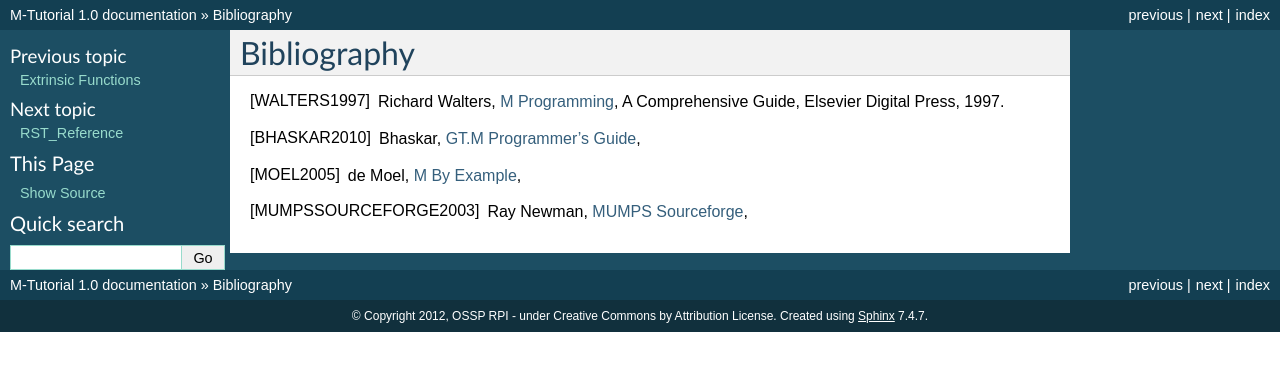
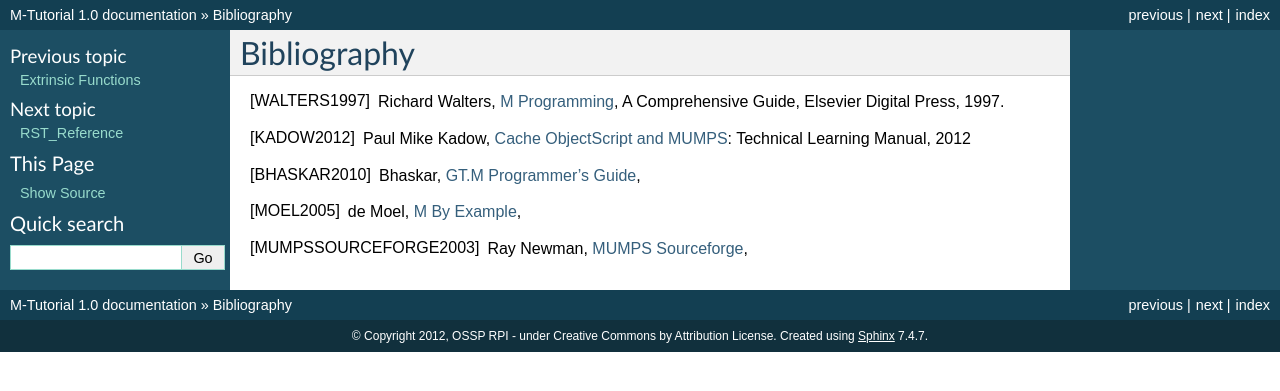
Before and after one commit to luisibanez/M-Tutorial, a Sphinx documentation site: the page built from source/Bibliography.rst, in a window 1280 px wide. Shown: the top 391 px of the page. Built offline with Sphinx 7.4.7, drawn with Linux system fonts in a browser that asks for light colours.

Commit message:
Adding reference to Mike Kadow's book.

```diff
--- a/source/Bibliography.rst
+++ b/source/Bibliography.rst
@@ -4,6 +4,9 @@ Bibliography
 
 .. [WALTERS1997] Richard Walters, `M Programming`_, A Comprehensive Guide, Elsevier Digital Press, 1997.
 .. _M Programming: http://books.google.com/books?id=jo8_Mtmp30kC&printsec=frontcover&dq=M+Programming&hl=en&sa=X&ei=2mktT--GHajw0gHnkKWUCw&ved=0CDIQ6AEwAA#v=onepage&q=M%20Programming&f=false
+
+.. [KADOW2012] Paul Mike Kadow, `Cache ObjectScript and MUMPS`_: Technical Learning Manual, 2012
+.. _Cache ObjectScript and MUMPS: http://www.amazon.com/Cach%C3%A9-ObjectScript-MUMPS-Technical-Learning/dp/1466499087/ref=sr_1_1?s=books&ie=UTF8&qid=1354382846&sr=1-1
 
 .. [BHASKAR2010] Bhaskar, `GT.M Programmer's Guide`_,
 .. _GT.M Programmer's Guide: http://tinco.pair.com/bhaskar/gtm/doc/books/pg/UNIX_manual/index.html
```
